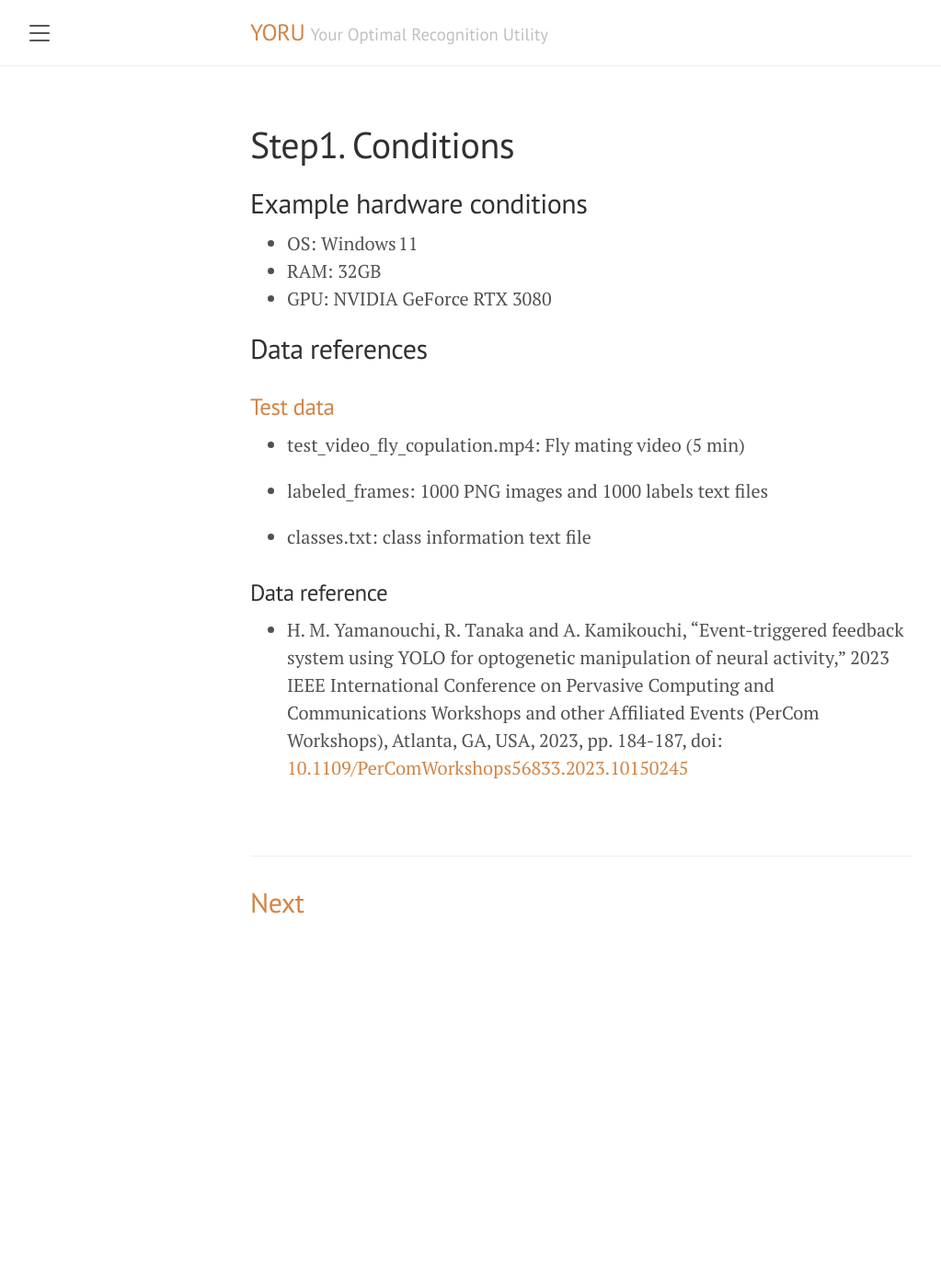
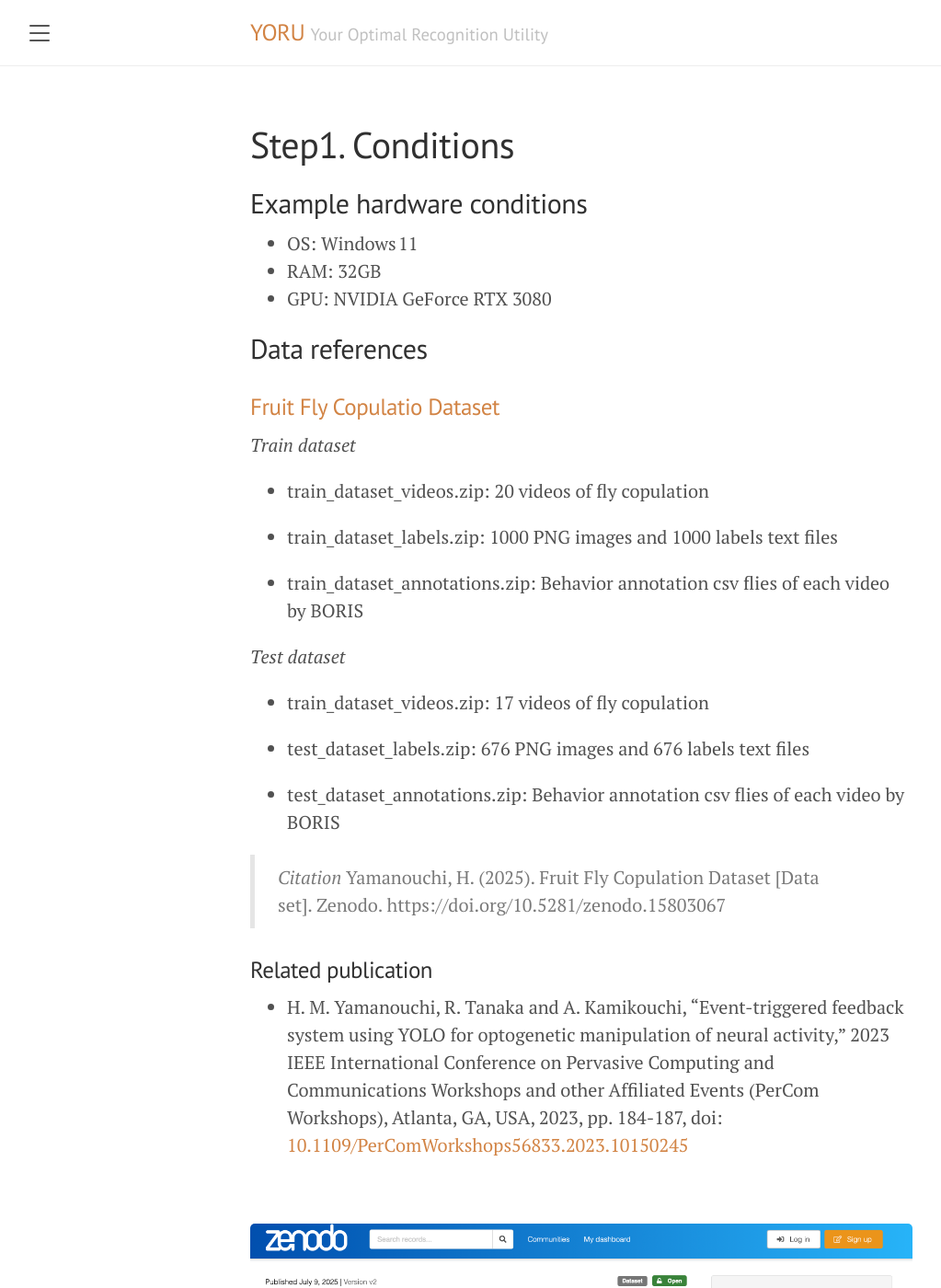
Before and after one commit to Kamikouchi-lab/YORU_doc, a Jekyll site: the page built from _tutorial/01_preparation_tutorial.md, in a window 1280 px wide and 1400 px high. Shown: the whole window at 92% size, without its empty margins (8-1031 px from the left). Built offline with Jekyll 4.4.1, drawn with Linux system fonts in a browser that asks for light colours.

Commit message:
update documents

```diff
--- a/_tutorial/01_preparation_tutorial.md
+++ b/_tutorial/01_preparation_tutorial.md
@@ -12,22 +12,38 @@ title: Step1. Conditions
 
 ## Data references
 
-### [Test data](https://github.com/Kamikouchi-lab/YORU/tree/main/test_data)
+### [Fruit Fly Copulatio Dataset](https://zenodo.org/records/15803067)
 
-- test_video_fly_copulation.mp4: Fly mating video (5 min)
+*Train dataset*
+- train_dataset_videos.zip: 20 videos of fly copulation
 
-- labeled_frames:  1000 PNG images and 1000 labels text files
+- train_dataset_labels.zip: 1000 PNG images and 1000 labels text files
 
-- classes.txt: class information text file
+- train_dataset_annotations.zip: Behavior annotation csv flies of each video by BORIS
+
+*Test dataset*
+- train_dataset_videos.zip: 17 videos of fly copulation
+
+- test_dataset_labels.zip: 676 PNG images and 676 labels text files
+
+- test_dataset_annotations.zip:  Behavior annotation csv flies of each video by BORIS
 
 
-### Data reference
+>*Citation*
+>Yamanouchi, H. (2025). Fruit Fly Copulation Dataset [Data set]. Zenodo. https://doi.org/10.5281/zenodo.15803067
+
+
+### Related publication
 
 - H. M. Yamanouchi, R. Tanaka and A. Kamikouchi, "Event-triggered feedback system using YOLO for optogenetic manipulation of neural activity," 2023 IEEE International Conference on Pervasive Computing and Communications Workshops and other Affiliated Events (PerCom Workshops), Atlanta, GA, USA, 2023, pp. 184-187, doi: [10.1109/PerComWorkshops56833.2023.10150245](https://ieeexplore.ieee.org/document/10150245)
 
 
 <br>
 
+<img src="../../imgs/dataset_screenshot.png" width="100%">
+
+<br>
+
 ---
 
 ## [Next](../02-create-model-tutorial/)
```
Also changed, not shown: _guides/02_training.md (+6 -0 lines), _tutorial/02_create_model_tutorial.md (+18 -0 lines), imgs/classes_txt_image.png (added), imgs/dataset_screenshot.png (added), imgs/grab_gui_screenshot.png (added), imgs/training_pert1_screenshot.png (added), imgs/training_pert2_screenshot.png (added), 2 other files.
